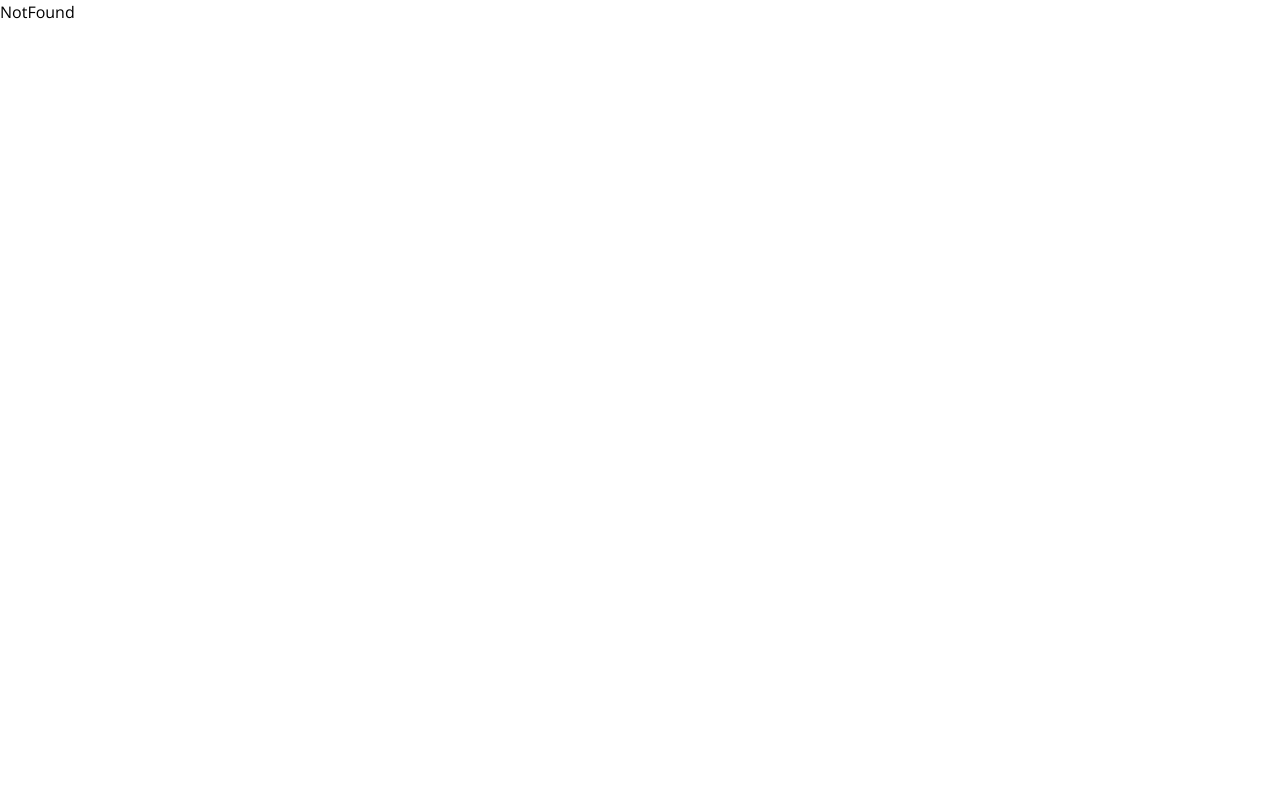
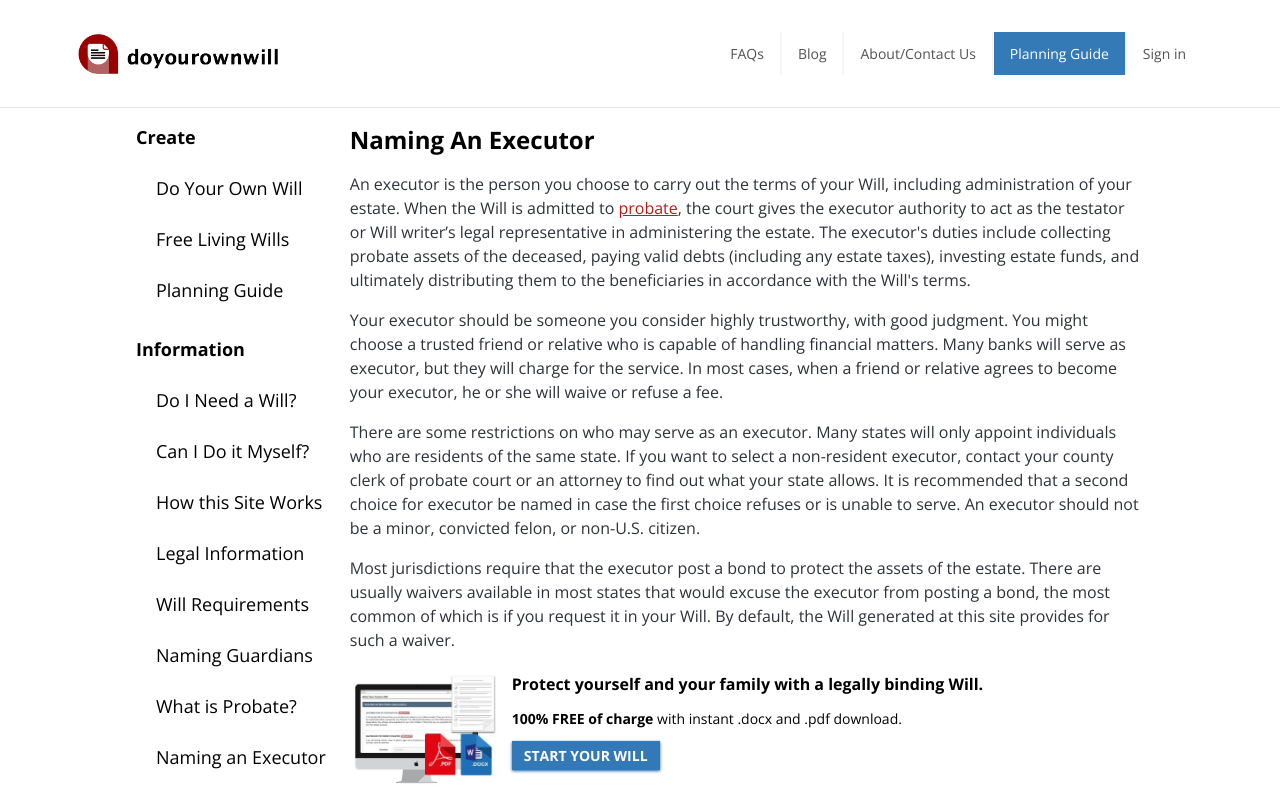
Before and after one commit to redwan100/doyourownwill, a Next.js app: page /namingexecutor in a window 1280 px wide. Before the commit this address had no page. Shown: the top 800 px of the page. Built offline with nearby package versions, Linux system fonts and the light colour scheme.

Commit message:
added ''naming executor'page

```diff
--- /dev/null
+++ b/app/(withCommonLayout)/(withSidebarPage)/namingexecutor/page.tsx
@@ -0,0 +1,59 @@
+import ProtectYourSelf from "@/app/components/shared/ProtectYourSelf";
+import SidebarPageTitle from "@/app/components/shared/SidebarPageTitle";
+import Link from "next/link";
+
+const NamingExecutorPage = () => {
+  return (
+    <div>
+      <div className="">
+        <SidebarPageTitle title="Naming An Executor" />
+      </div>
+
+      <div className="space-y-4 mt-4">
+        <p className="text-sm text-pera sm:text-base">
+          An executor is the person you choose to carry out the terms of your
+          Will, including administration of your estate. When the Will is
+          admitted to{" "}
+          <Link href={"#"} className="text-red-700 underline">
+            probate
+          </Link>
+          , the court gives the executor authority to act as the testator or
+          Will writer’s legal representative in administering the estate. The
+          executor's duties include collecting probate assets of the deceased,
+          paying valid debts (including any estate taxes), investing estate
+          funds, and ultimately distributing them to the beneficiaries in
+          accordance with the Will's terms.
+        </p>
+        <p className="text-sm text-pera sm:text-base">
+          Your executor should be someone you consider highly trustworthy, with
+          good judgment. You might choose a trusted friend or relative who is
+          capable of handling financial matters. Many banks will serve as
+          executor, but they will charge for the service. In most cases, when a
+          friend or relative agrees to become your executor, he or she will
+          waive or refuse a fee.
+        </p>
+        <p className="text-sm text-pera sm:text-base">
+          There are some restrictions on who may serve as an executor. Many
+          states will only appoint individuals who are residents of the same
+          state. If you want to select a non-resident executor, contact your
+          county clerk of probate court or an attorney to find out what your
+          state allows. It is recommended that a second choice for executor be
+          named in case the first choice refuses or is unable to serve. An
+          executor should not be a minor, convicted felon, or non-U.S. citizen.
+        </p>
+        <p className="text-sm text-pera sm:text-base">
+          Most jurisdictions require that the executor post a bond to protect
+          the assets of the estate. There are usually waivers available in most
+          states that would excuse the executor from posting a bond, the most
+          common of which is if you request it in your Will. By default, the
+          Will generated at this site provides for such a waiver.
+        </p>
+      </div>
+      <div className="">
+        <ProtectYourSelf />
+      </div>
+    </div>
+  );
+};
+
+export default NamingExecutorPage;
```
